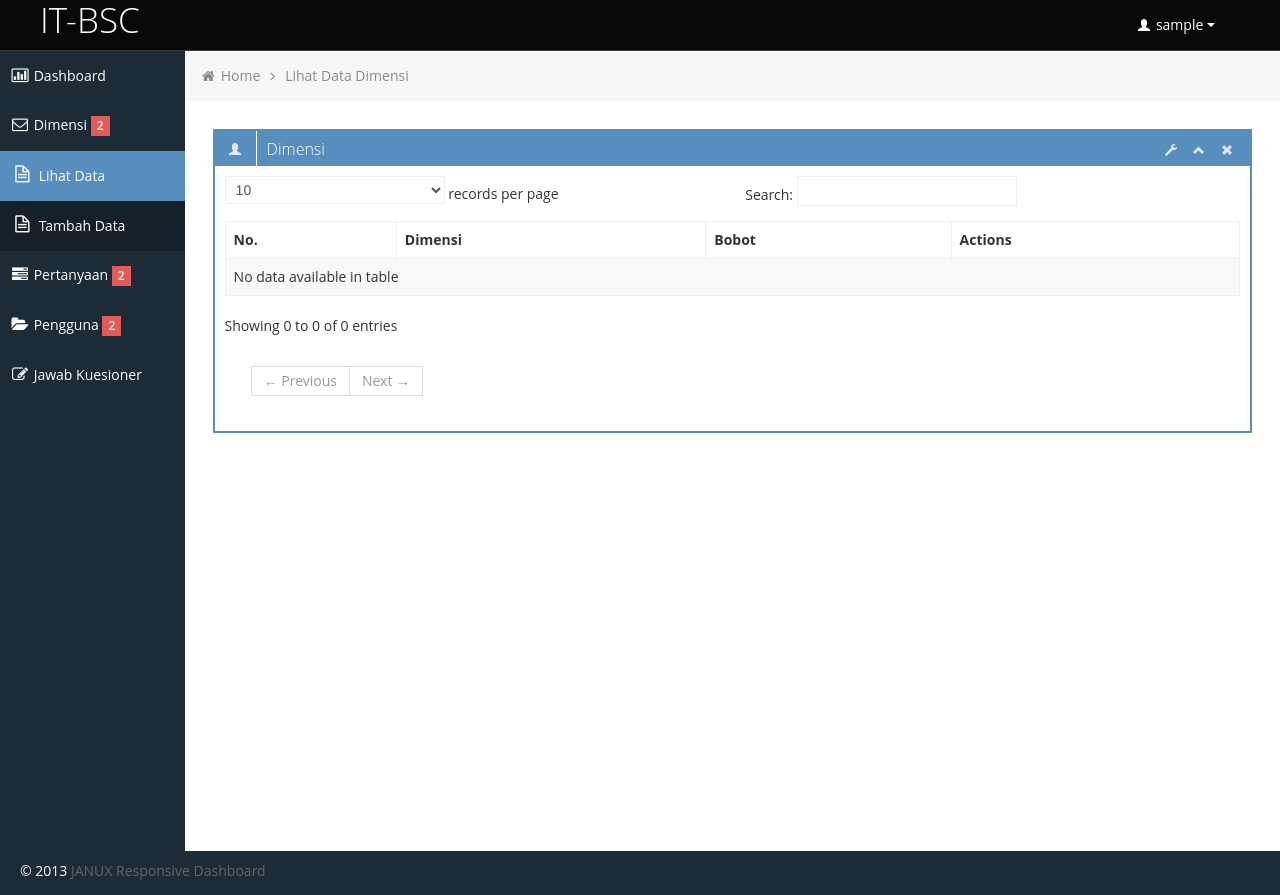
After one commit to trioktariana/tugas-kelompok-4, a CodeIgniter app: page /tugas-kelompok-4/Dimensi in a window 1280 px wide. The commit adds this page. Run offline with CodeIgniter, Linux system fonts and the light colour scheme; the visitor is signed in with stand-in values (Sample User, id 1); data that the repository does not hold is empty.

Commit message:
commit dimensi

```diff
--- /dev/null
+++ b/application/controllers/Dimensi.php
@@ -0,0 +1,72 @@
+<?php
+defined('BASEPATH') OR exit('No direct script access allowed');
+
+class Dimensi extends CI_Controller {
+
+	public function __construct(){
+		parent::__construct();
+		// check if user is logged in
+		if(!$this->session->userdata('isLogin')){
+            redirect("Login");
+		}
+        $this->load->model('DimensiModel');
+	}
+
+	public function index()
+	{
+        $data['dimensi'] = $this->DimensiModel->getAll();
+		$this->load->view('dimensi/index', $data);
+	}
+
+    public function create()
+	{
+		$this->load->view('dimensi/create');
+	}
+
+    public function edit($id_dimensi)
+	{
+        $data['dimensi'] = $this->DimensiModel->getById($id_dimensi);
+		$this->load->view('dimensi/edit', $data);
+	}
+
+    public function view($id_dimensi)
+	{
+        $data['dimensi'] = $this->DimensiModel->getById($id_dimensi);
+		$this->load->view('dimensi/view', $data);
+	}
+
+    public function process()
+    {
+        $rules = $this->DimensiModel->rules();
+		$this->form_validation->set_rules($rules);
+        if ($this->form_validation->run()) {
+            $id_dimensi = $this->input->post('id_dimensi');
+            if(isset($id_dimensi)){
+                $data = [
+                    'dimensi' => $this->input->post('dimensi'),
+                    'bobot' => $this->input->post('bobot')
+                ];
+                $updated = $this->DimensiModel->update($id_dimensi, $data);
+            } else {
+                $data = [
+                    'dimensi' => $this->input->post('dimensi'),
+                    'bobot' => $this->input->post('bobot')
+                ];
+                $saved = $this->DimensiModel->save($data);
+            }
+            redirect('Dimensi');
+        } else {
+            $this->load->view('dimensi/create');
+        }
+    }
+
+    public function delete($id_dimensi)
+	{
+        $deleted = $this->DimensiModel->delete($id_dimensi);
+
+		if ($deleted) {
+			$this->session->set_flashdata('msg', 'Dimensi telah dihapus');
+			redirect('Dimensi');
+		}
+	}
+}
--- a/application/controllers/Welcome.php
+++ b/application/controllers/Welcome.php
@@ -9,10 +9,12 @@
 		if(!$this->session->userdata('isLogin')){
 		  redirect("Login");
 		}
+		$this->load->model('JawabanModel');
 	}
 
 	public function index()
 	{
-		$this->load->view('dashboard');
+		$data = $this->JawabanModel->getDashboardData();
+		$this->load->view('dashboard', $data);
 	}
 }
--- a/application/models/DimensiModel.php
+++ b/application/models/DimensiModel.php
@@ -12,12 +12,12 @@
     {
         return [
             ['field' => 'dimensi',
-            'label' => 'Dimensi',
+            'label' => 'dimensi',
             'rules' => 'required'],
 
             ['field' => 'bobot',
-            'label' => 'Bobot',
-            'rules' => ['numeric', 'required']],
+            'label' => 'bobot',
+            'rules' => 'numeric|required'],
         ];
     }
 
@@ -31,20 +31,14 @@
         return $this->db->get_where($this->_table, ["id_dimensi" => $id])->row();
     }
 
-    public function save()
+    public function save($dimensi)
     {
-        $post = $this->input->post();
-        $this->dimensi = $post["dimensi"];
-        $this->bobot = $post["bobot"];
-        return $this->db->insert($this->_table, $this);
+        return $this->db->insert($this->_table, $dimensi);
     }
 
-    public function update()
+    public function update($id_dimensi, $dimensi)
     {
-        $post = $this->input->post();
-        $this->dimensi = $post["dimensi"];
-        $this->bobot = $post["bobot"];
-        return $this->db->update($this->_table, $this, array('id_dimensi' => $post['id_dimensi']));
+        return $this->db->update($this->_table, $dimensi, ['id_dimensi' =>  $id_dimensi]);
     }
 
     public function delete($id)
--- /dev/null
+++ b/application/views/dimensi/index.php
@@ -0,0 +1,77 @@
+<?php $this->load->view('layout/header.php') ?>
+
+<ul class="breadcrumb">
+    <li>
+        <i class="icon-home"></i>
+        <a href="template.php">Home</a>
+        <i class="icon-angle-right"></i>
+    </li>
+    <li><a href="#">Lihat Data Dimensi</a></li>
+</ul>
+
+<!-- isi konten disini -->
+<div class="row-fluid sortable">
+    <div class="box span12">
+        <div class="box-header" data-original-title>
+            <h2><i class="halflings-icon white user"></i><span class="break"></span>Dimensi</h2>
+            <div class="box-icon">
+                <a href="#" class="btn-setting"><i class="halflings-icon white wrench"></i></a>
+                <a href="#" class="btn-minimize"><i class="halflings-icon white chevron-up"></i></a>
+                <a href="#" class="btn-close"><i class="halflings-icon white remove"></i></a>
+            </div>
+        </div>
+        <div class="box-content">
+            <?php if ($this->session->flashdata('msg')): ?>
+                <div class="alert alert-warning">
+                    <?= $this->session->flashdata('msg') ?>
+                </div>
+            <?php endif; ?>
+            <table class="table table-striped table-bordered bootstrap-datatable datatable">
+                <thead>
+                    <tr>
+                        <th>No.</th>
+                        <th>Dimensi</th>
+                        <th>Bobot</th>
+                        <th>Actions</th>
+                    </tr>
+                </thead>
+                <tbody>
+                <?php $no=1;
+                foreach ($dimensi as $datadms): ?>
+                <tr>
+                    <td><?php echo $no ?></td>
+                    <td><?php echo $datadms->dimensi ?></td>
+                    <td class="center"><?php echo $datadms->bobot ?></td>
+
+                    <td class="center">
+                        <a class="btn btn-success" href="<?php echo base_url('Dimensi/view/') . $datadms->id_dimensi; ?>">
+                            <i class="halflings-icon white zoom-in"></i>
+                        </a>
+                        <a class="btn btn-info" href="<?php echo base_url('Dimensi/edit/') . $datadms->id_dimensi; ?>">
+                            <i class="halflings-icon white edit"></i>
+                        </a>
+                        <a class="btn btn-danger" onclick="deleteDimensi(<?php echo $datadms->id_dimensi; ?>)">
+                            <i class="halflings-icon white trash"></i>
+                        </a>
+                    </td>
+                </tr>
+                <?php $no++; endforeach;?>
+                </tbody>
+            </table>
+        </div>
+    </div><!--/span-->
+
+</div><!--/row-->
+
+<?php $this->load->view('layout/footer.php') ?>
+<script>
+    function deleteDimensi(e) {
+        let text = "Are you sure want to delete?";
+        if (confirm(text) == true) {
+            window.location.href = '<?php echo base_url('Dimensi/delete/') . $datadms->id_dimensi; ?>';
+        }
+        // else {
+        //     alert(e);
+        // }
+    }
+</script>
--- a/application/views/layout/header.php
+++ b/application/views/layout/header.php
@@ -91,25 +91,25 @@
 						<li>
 							<a class="dropmenu" href="#"><i class="icon-envelope"></i><span class="hidden-tablet"> Dimensi</span> <span class="label label-important">  2 </span></a>
 							<ul>
-								<li><a class="submenu" href="lihatdimensi.php"><i class="icon-file-alt"></i><span class="hidden-tablet"> Lihat Data</span></a></li>
-								<li><a class="submenu" href="tambahdimensi.php"><i class="icon-file-alt"></i><span class="hidden-tablet"> Tambah Data</span></a></li>
+								<li><a class="submenu" href="<?php echo base_url('Dimensi'); ?>"><i class="icon-file-alt"></i><span class="hidden-tablet"> Lihat Data</span></a></li>
+								<li><a class="submenu" href="<?php echo base_url('Dimensi/create'); ?>"><i class="icon-file-alt"></i><span class="hidden-tablet"> Tambah Data</span></a></li>
 							</ul>
 						</li>
 						<li>
 							<a class="dropmenu" href="#"><i class="icon-tasks"></i><span class="hidden-tablet"> Pertanyaan</span> <span class="label label-important">  2 </span></a>
 							<ul>
-								<li><a class="submenu" href="lihatpertanyaan.php"><i class="icon-file-alt"></i><span class="hidden-tablet"> Lihat Data</span></a></li>
-								<li><a class="submenu" href="tambahpertanyaan.php"><i class="icon-file-alt"></i><span class="hidden-tablet"> Tambah Data</span></a></li>
+								<li><a class="submenu" href="<?php echo base_url('Pertanyaan'); ?>"><i class="icon-file-alt"></i><span class="hidden-tablet"> Lihat Data</span></a></li>
+								<li><a class="submenu" href="<?php echo base_url('Pertanyaan/create'); ?>"><i class="icon-file-alt"></i><span class="hidden-tablet"> Tambah Data</span></a></li>
 							</ul>
 						</li>
 						<li>
 							<a class="dropmenu" href="#"><i class="icon-folder-open"></i><span class="hidden-tablet"> Pengguna</span> <span class="label label-important">  2 </span></a>
 							<ul>
-								<li><a class="submenu" href="lihatpengguna.php"><i class="icon-file-alt"></i><span class="hidden-tablet"> Lihat Data</span></a></li>
-								<li><a class="submenu" href="tambahpengguna.php"><i class="icon-file-alt"></i><span class="hidden-tablet"> Tambah Data</span></a></li>
+								<li><a class="submenu" href="<?php echo base_url('Pengguna'); ?>"><i class="icon-file-alt"></i><span class="hidden-tablet"> Lihat Data</span></a></li>
+								<li><a class="submenu" href="<?php echo base_url('Pengguna/create'); ?>"><i class="icon-file-alt"></i><span class="hidden-tablet"> Tambah Data</span></a></li>
 							</ul>
 						</li>
-						<li><a href="kuesioner.php"><i class="icon-edit"></i><span class="hidden-tablet"> Jawab Kuesioner</span></a></li>
+						<li><a href="<?php echo base_url('Kuesioner'); ?>"><i class="icon-edit"></i><span class="hidden-tablet"> Jawab Kuesioner</span></a></li>
 
 					</ul>
 				</div>
```
Also changed, not shown: application/views/dimensi/create.php (added, +51 -0 lines), application/views/dimensi/edit.php (added, +49 -0 lines), application/views/dimensi/view.php (added, +46 -0 lines).
